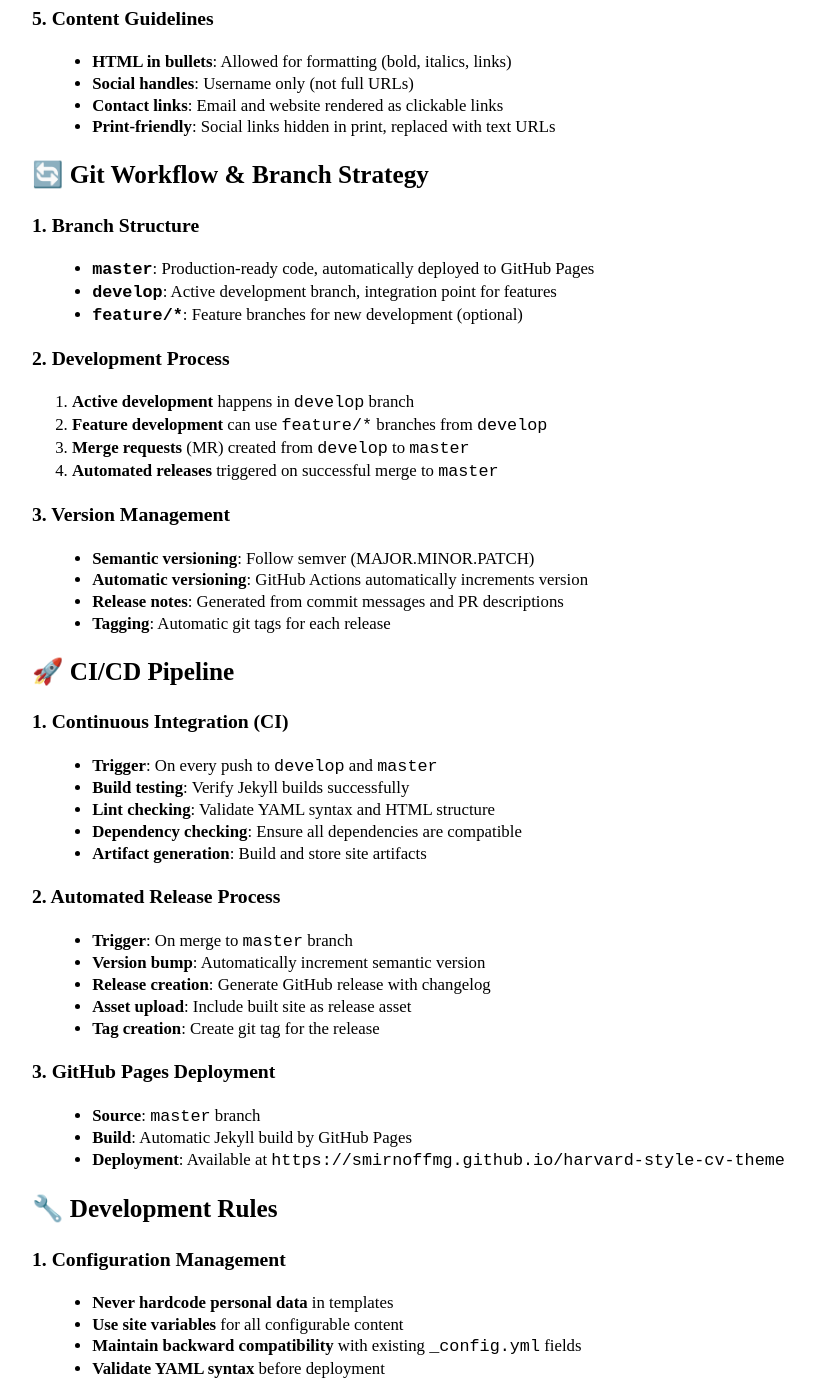
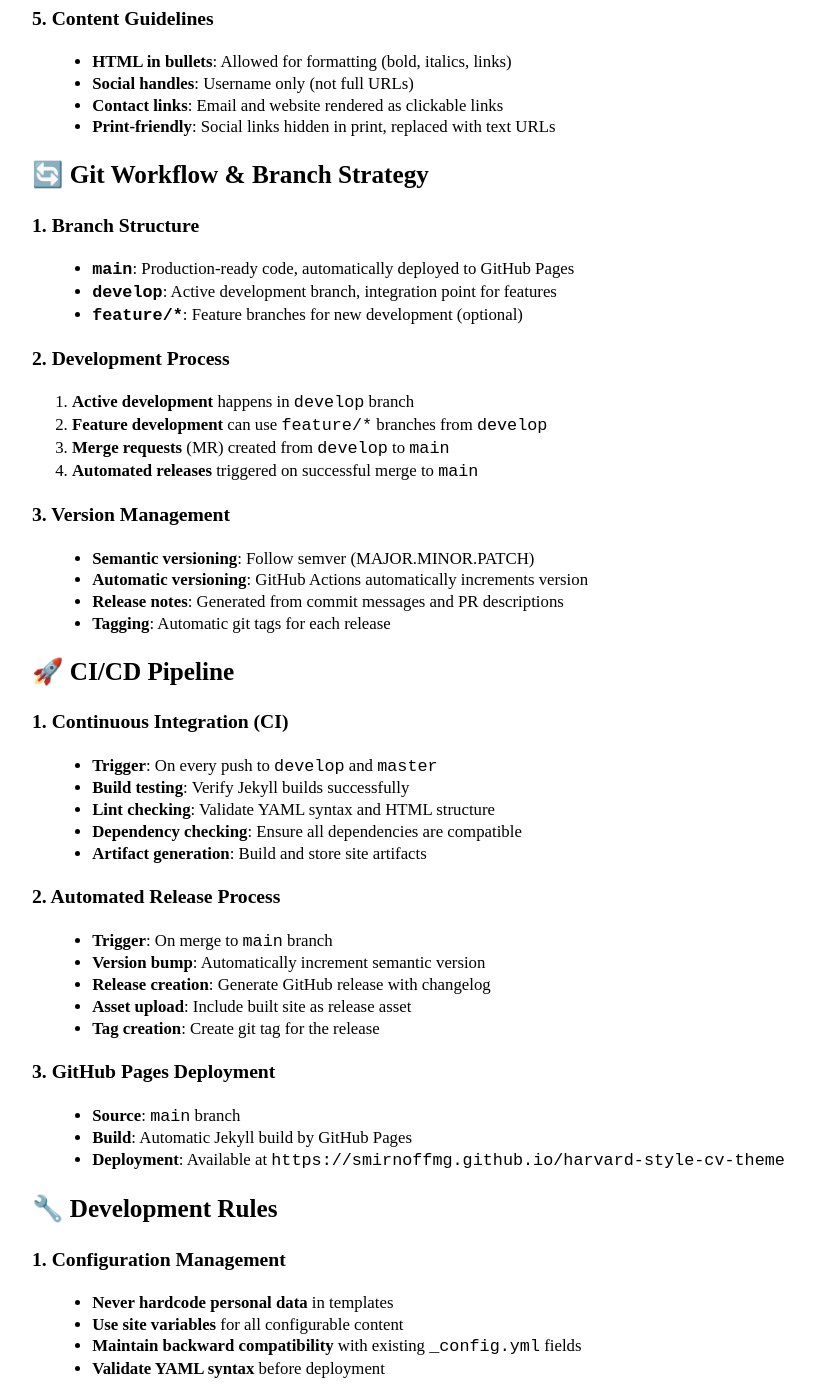
Before and after one commit to smirnoffmg/harvard-style-cv-theme, a Jekyll site: the page built from CONSTITUTION.md, in a window 1280 px wide and 1400 px high, scrolled down 2105 px. Shown: the whole window, without its empty margins (64-879 px from the left). Built offline with Jekyll 4.4.1, drawn with Linux system fonts in a browser that asks for light colours; our own code applies the rules of GitHub Pages for plain Markdown files; some of the changed text lies outside the part shown.

Commit message:
fix: update branch references from master to main
- Update all workflow files to use 'main' instead of 'master'
- Update constitution to reflect main branch as production branch
- Update branch protection guidelines for main branch
- Align with GitHub's default branch naming convention

```diff
--- a/CONSTITUTION.md
+++ b/CONSTITUTION.md
@@ -92,15 +92,15 @@ sections:
 ## 🔄 Git Workflow & Branch Strategy
 
 ### 1. Branch Structure
-- **`master`**: Production-ready code, automatically deployed to GitHub Pages
+- **`main`**: Production-ready code, automatically deployed to GitHub Pages
 - **`develop`**: Active development branch, integration point for features
 - **`feature/*`**: Feature branches for new development (optional)
 
 ### 2. Development Process
 1. **Active development** happens in `develop` branch
 2. **Feature development** can use `feature/*` branches from `develop`
-3. **Merge requests** (MR) created from `develop` to `master`
-4. **Automated releases** triggered on successful merge to `master`
+3. **Merge requests** (MR) created from `develop` to `main`
+4. **Automated releases** triggered on successful merge to `main`
 
 ### 3. Version Management
 - **Semantic versioning**: Follow semver (MAJOR.MINOR.PATCH)
@@ -118,14 +118,14 @@ sections:
 - **Artifact generation**: Build and store site artifacts
 
 ### 2. Automated Release Process
-- **Trigger**: On merge to `master` branch
+- **Trigger**: On merge to `main` branch
 - **Version bump**: Automatically increment semantic version
 - **Release creation**: Generate GitHub release with changelog
 - **Asset upload**: Include built site as release asset
 - **Tag creation**: Create git tag for the release
 
 ### 3. GitHub Pages Deployment
-- **Source**: `master` branch
+- **Source**: `main` branch
 - **Build**: Automatic Jekyll build by GitHub Pages
 - **Deployment**: Available at `https://smirnoffmg.github.io/harvard-style-cv-theme`
 
@@ -181,7 +181,7 @@ sections:
 - **No environment variables**: Configuration through YAML files only
 
 ### 4. Git Workflow Restrictions
-- **No direct pushes to master**: All changes must go through develop branch
+- **No direct pushes to main**: All changes must go through develop branch
 - **No force pushes**: Maintain git history integrity
 - **No breaking changes without major version bump**: Follow semver strictly
 
```
Also changed, not shown: .github/branch-protection.md, .github/workflows/ci.yml, .github/workflows/pages.yml, .github/workflows/release.yml.
